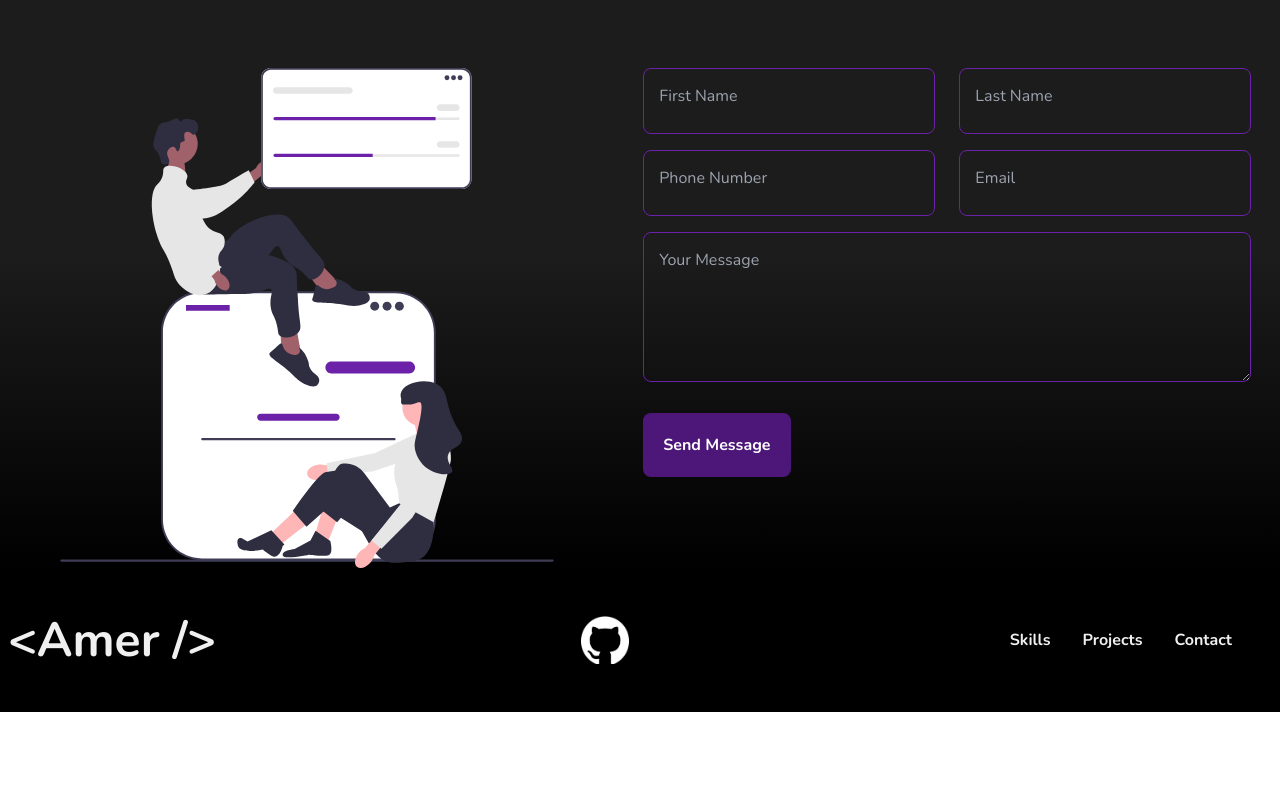
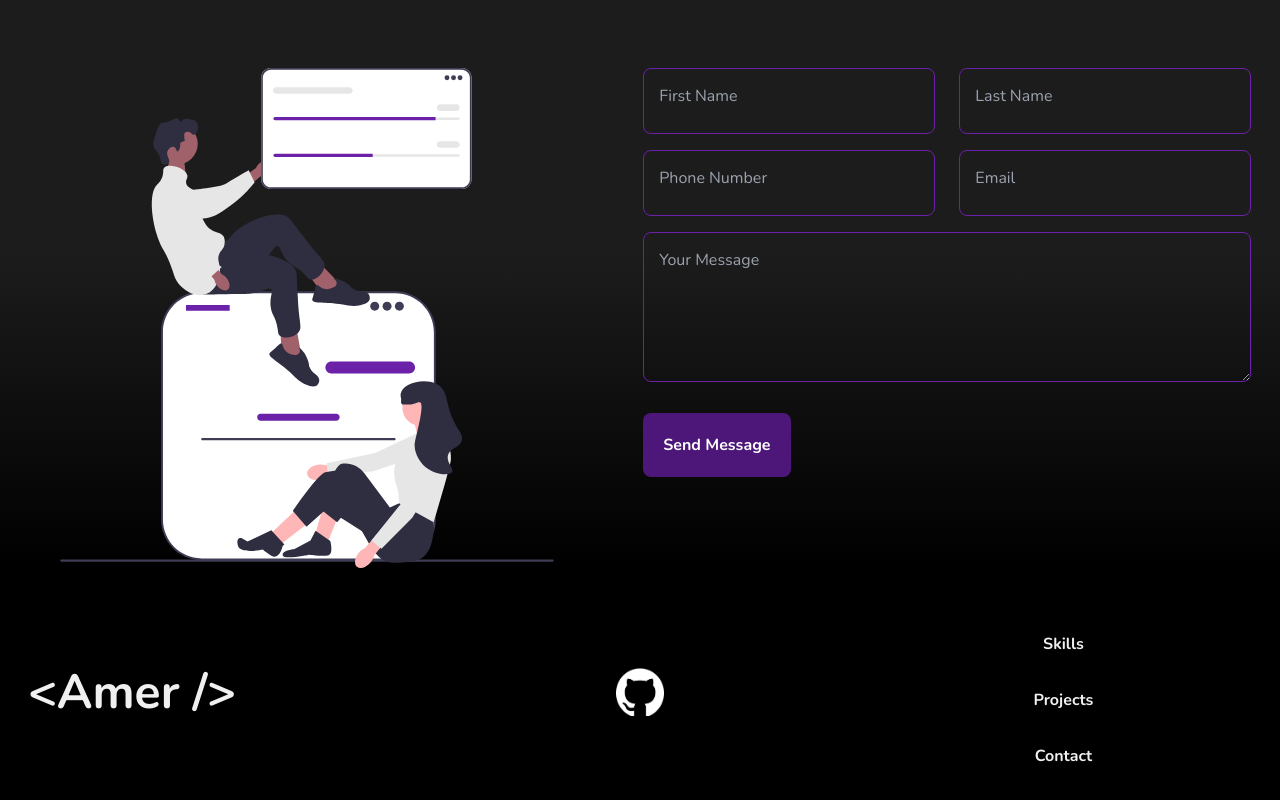
Before and after one commit to amerkulovic/Portfolio2.0, a React (Create React App) app: page / in a window 1280 px wide. Shown: the part 2656-3456 px from the top of the page. Before the commit the page ends 3368 px from the top, so only its background shows below. Built offline with nearby package versions, Linux system fonts and the light colour scheme; a web font is replaced by a local one.

Commit message:
adjusted footer styling

```diff
--- a/src/components/Footer.tsx
+++ b/src/components/Footer.tsx
@@ -2,24 +2,24 @@ import githubLogo from "../assets/images/github-white.png";
 
 const Footer = () => {
   return (
-    <div className="bg-black flex justify-between py-12 px-2">
-      <div className="text-5xl font-bold">
+    <div className="bg-black flex justify-between items-center py-12 px-2">
+      <div className="text-5xl font-bold w-[33%] pl-5">
         <span>&lt;</span>Amer <span>/&gt;</span>
       </div>
-      <a href="https://github.com/amerkulovic" target="_blank">
+      <a href="https://github.com/amerkulovic" target="_blank" className="flex justify-center w-[33%]">
         <img src={githubLogo} className="h-12 w-12" />
       </a>
-      <ul className="flex items-center font-bold">
+      <ul className="flex flex-col w-[33%] items-center font-bold">
         {/* <li className="px-4">
           <a href="#about">About</a>
         </li> */}
-        <li className="px-4">
+        <li className="p-4">
           <a href="#skills">Skills</a>
         </li>
-        <li className="px-4">
+        <li className="p-4">
           <a href="#projects">Projects</a>
         </li>
-        <li className="pl-4 mr-10">
+        <li className="pt-4">
           <a href="#contacts">Contact</a>
         </li>
       </ul>
```
